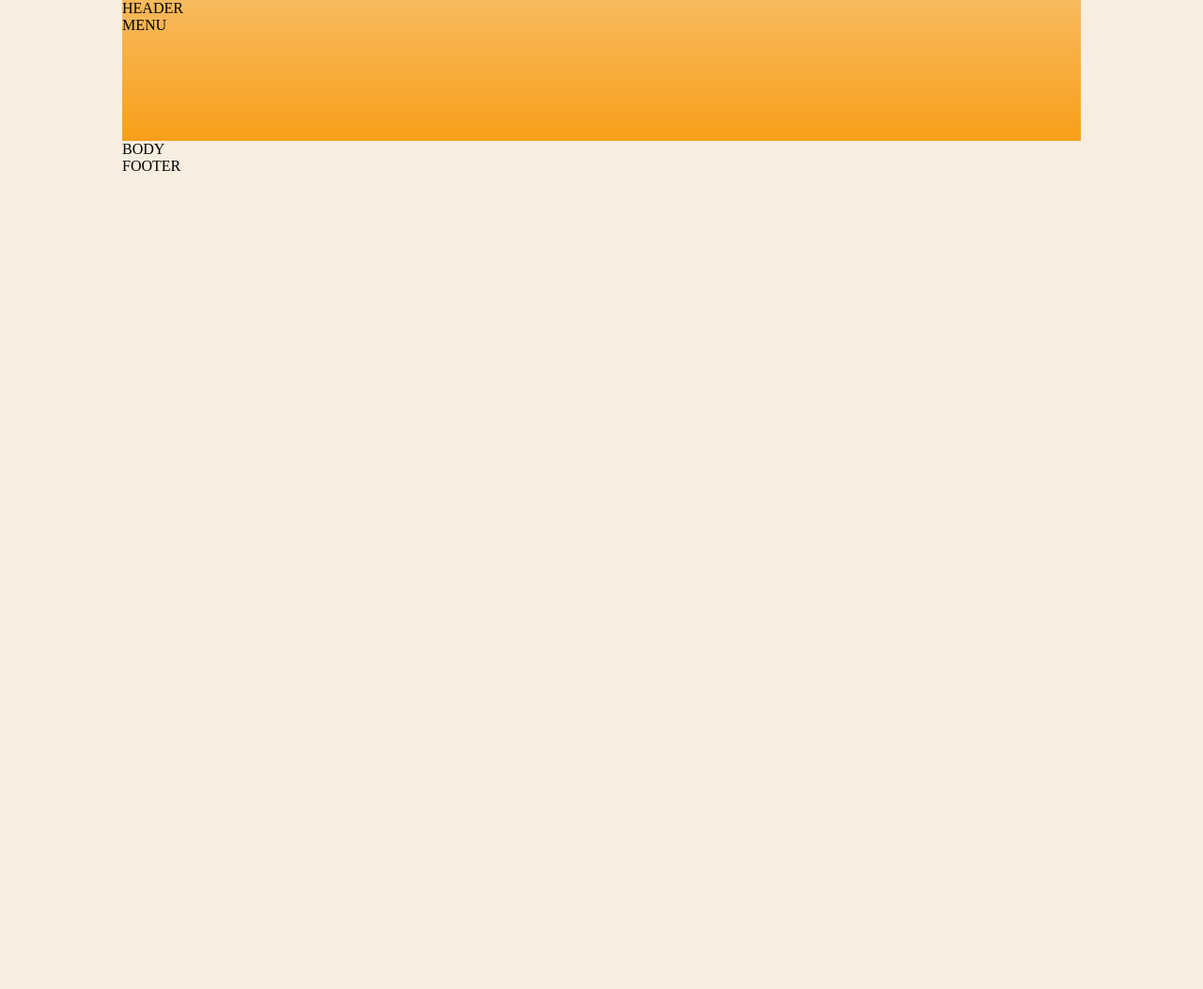
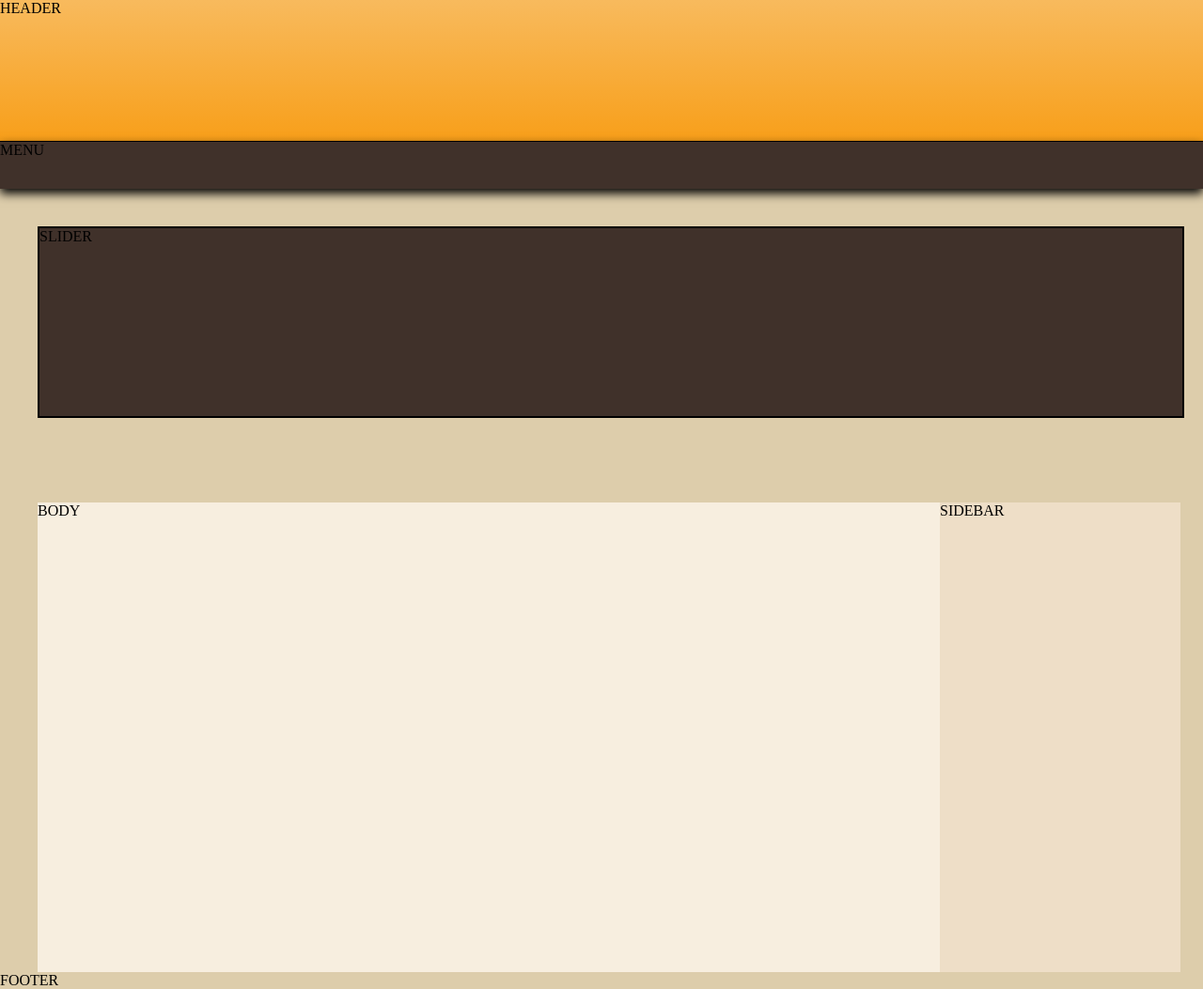
Before and after one commit to gamegoofs2/Keller-Books, a plain HTML site: page index.htm in a window 1280 px wide. Shown: the whole page at 94% size. Before the commit the page ends 800 px from the top, so only its background shows below. Drawn offline with Linux system fonts and the light colour scheme.

Commit message:
Work done on index.html and css/style.css

```diff
--- a/css/style.css
+++ b/css/style.css
@@ -1,12 +1,59 @@
 body {
-	width: 1020px;
+  width: 100%;
 	margin: auto;
 	padding: auto;
-	background: #f8eedf;
+	background: #ddcdab;
 }
-#header {
-	height:	150px;
+
+header {
+  height: 150px;
 	background: #f8ba5d;
-	background:-webkit-gradient(linear, 0 0, 0 100%, from(#f8ba5d), to(#f89f1a));
-	background:-moz-linear-gradient(top, #f8ba5d, #f89f1a);
+	background: -webkit-gradient(linear, 0 0, 0 100%, from(#f8ba5d), to(#f89f1a));
+	background: -webkit-linear-gradient(top, #f8ba5d, #f89f1a);
+	background: -moz-linear-gradient(top, #f8ba5d, #f89f1a);
+	background: -o-linear-gradient(top, #f8ba5d, #f89f1a);
+	background: -ms-linear-gradient(top, #f8ba5d, #f89f1a);
+	background: linear-gradient(top, #f8ba5d, #f89f1a);
 }
+
+nav {
+	width: 100%;
+	height: 50px;
+	background: #40312a;
+	-webkit-box-shadow: 10px 5px 10px;
+	box-shadow: 0px 5px 10px;
+	border-top: 1px solid;
+}
+
+#main-container {
+	overflow: hidden;
+}
+
+#slider {
+	width: 95%;
+	height: 200px;
+	background: #40312a;
+	margin: 40px;
+	border: 2px solid;
+}
+
+#body {
+	margin-top: 50px;
+	margin-left: 40px;
+	background: #f7eedf;
+	width: 75%;
+	height: 500px;
+	float: left;
+}
+
+#sideshow {
+	margin-top: 50px;
+	background: #eedec7;
+	width: 20%;
+	height: 500px;
+	float: left;
+}
+
+footer {
+
+}
--- a/index.htm
+++ b/index.htm
@@ -5,17 +5,25 @@
 		<link rel="stylesheet" href="css/style.css" type="text/css" />
 	</head>
 	<body>
-		<div id="header">
+		<header>
 			HEADER
-			<div id="menu">
-				MENU
+		</header>
+		<nav>
+			MENU
+		</nav>
+		<div id="main-container">
+			<div id="slider">
+				SLIDER
+			</div>
+			<div id="body">
+				BODY
+			</div>
+			<div id="sideshow">
+				SIDEBAR
 			</div>
 		</div>
-		<div id="body">
-			BODY
-		</div>
-		<div id="footer">
+		<footer>
 			FOOTER
-		</div>
+		</footer>
 	</body>
 </html>
```
